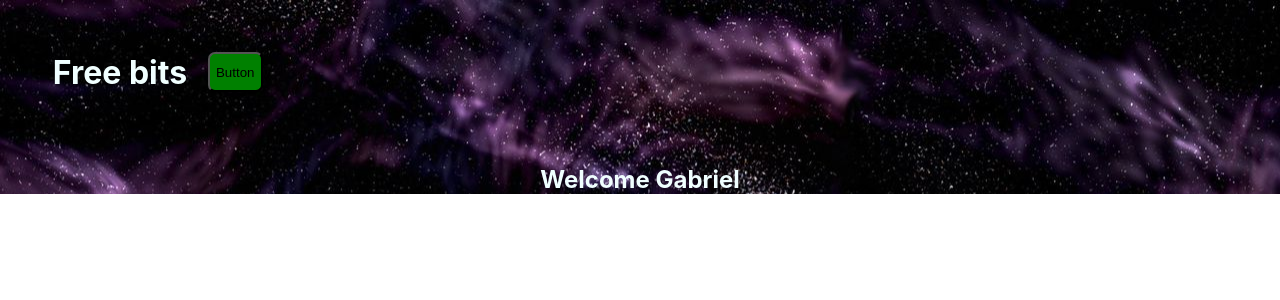
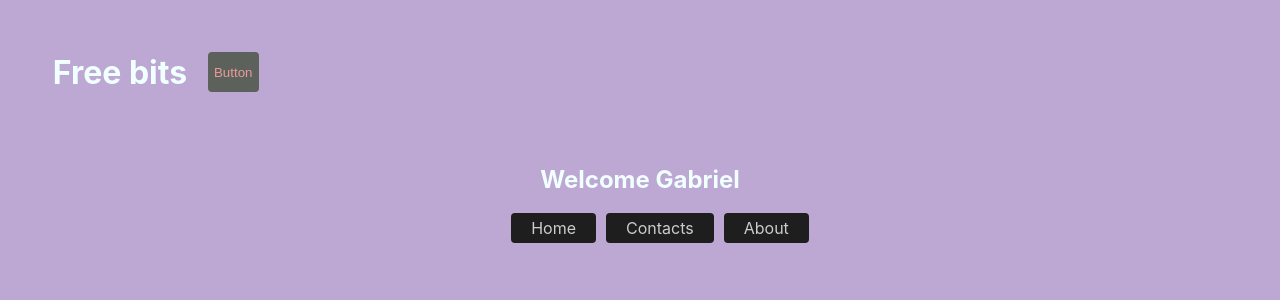
Before and after one commit to Gabbygabijo/my-first-react-app, a React (Create React App) app: page / in a window 1280 px wide. Shown: the top 300 px of the page. Built offline with nearby package versions, Linux system fonts and the light colour scheme; the HTML template or start-up script is replaced by a standard one.

Commit message:
just having fun

```diff
--- a/src/App.jsx
+++ b/src/App.jsx
@@ -1,17 +1,29 @@
-// import './App.css';
 import Header from './components/Header';
 
 function App() {
   const name = "Gabriel"
-  const navs = ["Home", "Contacts", "About"]
+  const navs = [
+    {
+      name: "Home",
+      id: "home",
+    },
+    {
+      name:"Contacts",
+      id: "contact",
+    },
+    {
+      name:  "About",
+      id: "about"
+    }
+  ]
   return (
     <div className="App">
       <Header title='Free bits'/>
       <h2>Welcome {name}</h2>
       <div>
-        {/* <ul>
-          {navs.map((item, j)=><li key={j}><a href='#'>{item}</a></li> )}
-        </ul> */}
+        <ul>
+          {navs.map((item)=><li id={item.id}><a href='#'>{item.name}</a></li> )}
+        </ul>
       </div>
 
     </div>
--- a/src/components/Button.js
+++ b/src/components/Button.js
@@ -1,6 +1,6 @@
 const Button = () => {
   return (
-    <button className='btn' >Button</button>
+    <button className='btn'>Button</button>
   )
 }
 
--- a/src/index.css
+++ b/src/index.css
@@ -23,13 +23,28 @@ code {
 .App {
   text-align: center;
   color: #f0ffff;
-  background: url(../src/images/AYSF1498.JPG);
+  background: #bda7d3;
+  height: 90vw;
 }
 .btn{
   margin-top: 20px;
   height: 40px;
   float: right;
-  background-color: green;
-  color: black;
-  border-radius: 7px;
+  background-color: #5c615c;
+  color: #e89b9b;
+  border-radius: 4px;
+  border: none;
+  cursor: pointer;
 }
+ul li{
+  list-style-type: none;
+  display: inline-block;
+  padding: 5px 20px;
+  background-color: #1e1e1e;
+  border-radius: 4px;
+  margin: 0 5px;
+}
+ul li a{
+  color:#cccccc;
+  text-decoration: none;
+}
```
Also changed, not shown: src/App.css (deleted, +0 -13 lines), src/images/AYSF1498.JPG (deleted).
